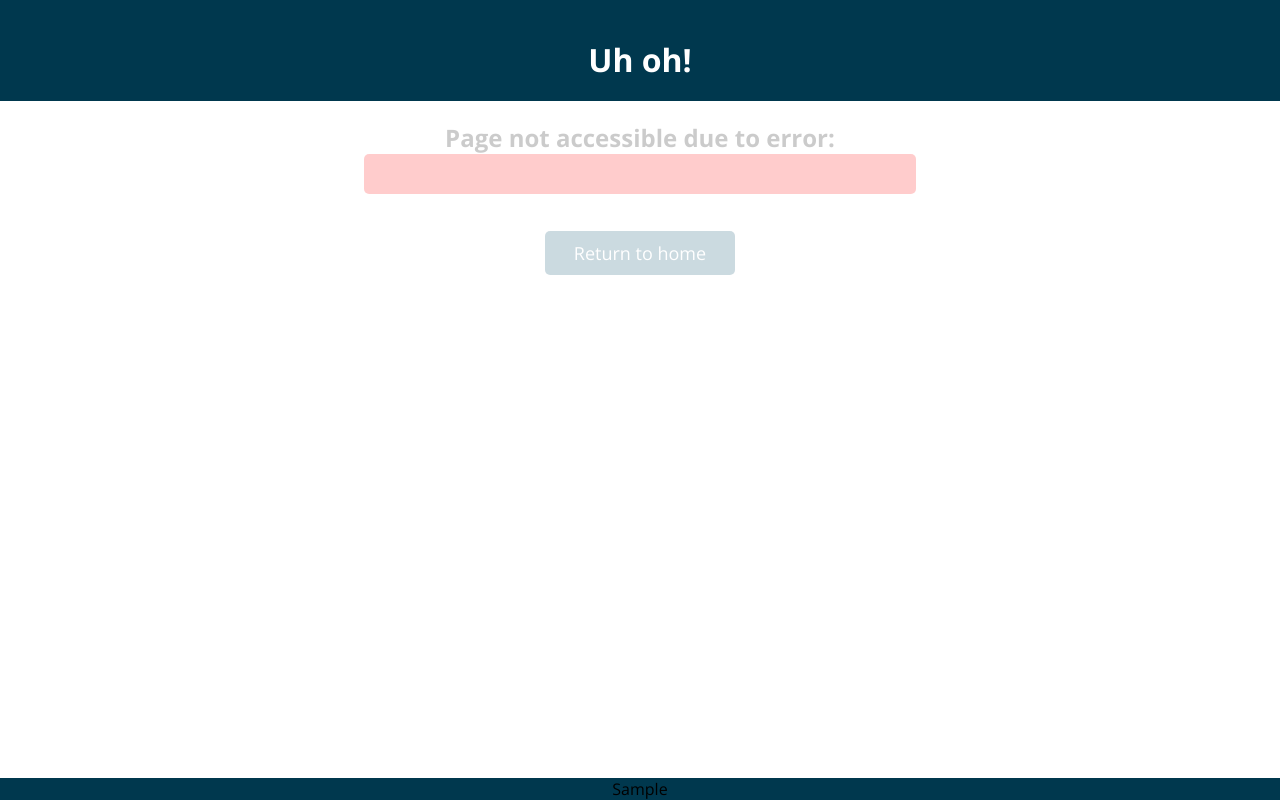
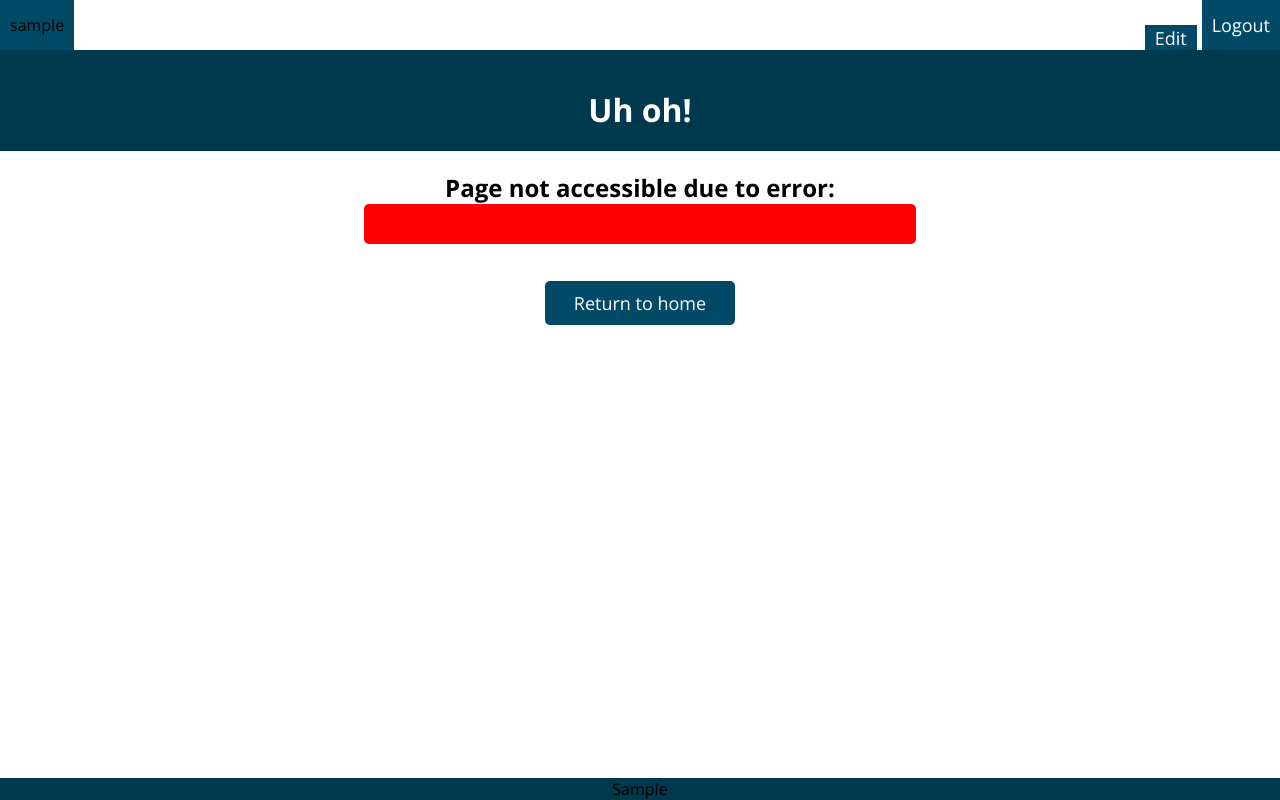
Before and after one commit to Apple-tree-creator/BHS-Student_Portal-Flask_DB, a Flask app: template templates/error.html in a window 1280 px wide. Run offline with Flask 3, Linux system fonts and the light colour scheme; the template is opened without the code that fills it: most values are stand-ins (such as "Sample title", 1, 10 or a date in 2020); parts of the project's set-up code (start-up, migrations or seed data) failed here and were passed over.

Commit message:
Added more CSS classes

```diff
--- a/templates/account.html
+++ b/templates/account.html
@@ -1,12 +1,14 @@
 <div class="accountbar">
   {% if username %}
-    <p style="color: var(--font-color1)">{{ username }}</p>
+    <p class="accnt-user">{{ username }}</p>
     <div class="accnt-button">
       <a href="">Edit</a>
     </div>
-    <div class="accnt-button">
-      <a href="">New User</a>
-    </div>
+    {% if admin == True %}
+      <div class="accnt-button">
+        <a href="">New User</a>
+      </div>
+    {% endif %}
     <div class="accnt-log">
       <a href="{{ url_for("logout") }}">Logout</a>
     </div>
--- a/templates/boring.html
+++ b/templates/boring.html
@@ -1,3 +1,3 @@
 <div class="info">
-    <p>{{ vars['contact_info'] }}</p>
+    <p class="contact_info">{{ vars['contact_info'] }}</p>
 </div>
--- a/templates/directory.html
+++ b/templates/directory.html
@@ -37,7 +37,7 @@
 </div>
 {% if Home == False %}
     <div class="home-button-container">
-        <a href="{{ url_for("root") }}">
+        <a  href="{{ url_for("root") }}">
             <div class="home-button"><span class="anim-text">Return to homepage</span></div>
         </a>
     </div>
--- a/templates/error.html
+++ b/templates/error.html
@@ -4,8 +4,8 @@
     <meta charset="UTF-8">
     <meta name="viewport" content="width=device-width, initial-scale=1.0">
     <title>{{ vars["site_title"] }} - Page Error</title>
-    <link rel="stylesheet" href="{{url_for('static', filename='style.css')}}">
-    <link rel="shortcut icon" href="/static/images/favicon.png" type="image/x-icon">
+    <link rel="stylesheet" href="/static/style.css">
+    <link rel="icon" href="/static/images/favicon.svg" type="image/svg+xml">
     <style>
         span, .link-button, .folder-button{
             transition: all {{ vars['anim_speed'] }};
@@ -13,9 +13,11 @@
     </style>
 </head>
 <body>
+    {% include 'account.html' %}
     <div class="header-background">
         <h1>Uh oh!</h1>
     </div>
+    <div class="error-page">
         <h2>Page not accessible due to error:</h2>
         <h3 class="error">{{ error }}</h3>
         <div class="buttons-container">
@@ -23,5 +25,6 @@
                 <div class="link-button"><span class="anim-text">Return to home</span></div>
             </a>
         </div>
+    </div>
     {% include 'boring.html' %}
 </html>
--- a/templates/header.html
+++ b/templates/header.html
@@ -4,5 +4,5 @@
 <!-- Show the welcome message only on the homepage -->
 {% if Home == True %}
     <h1 class="welcome-message">{{ vars['greeting'] }}</h1>
-    <p>{{ vars['slogan'] }}</p>
+    <p class="slogan">{{ vars['slogan'] }}</p>
 {% endif %}
```
Lines whose indentation alone changed are shown as unchanged.
